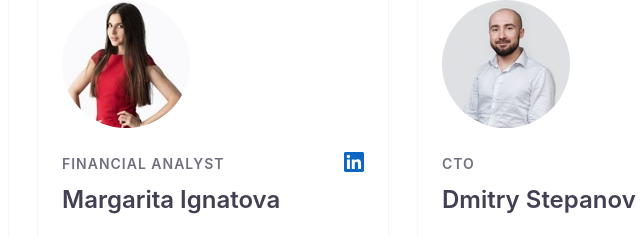
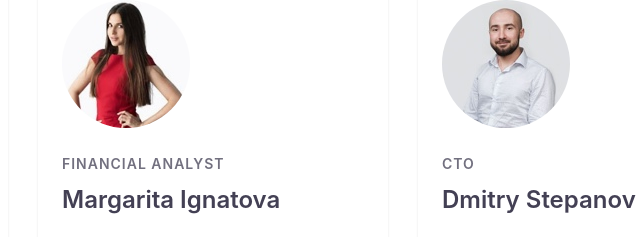
Before and after one commit to fnajer/token, a Gatsby site: page / in a window 1280 px wide. Shown: the part 4328-4565 px from the top of the page, 432-1072 px from the left. Built offline with nearby package versions, Linux system fonts and the light colour scheme; Gatsby itself is replaced by a stand-in of ours.

```diff
--- a/src/modules/Team/components/Card/index.js
+++ b/src/modules/Team/components/Card/index.js
@@ -69,7 +69,7 @@
       <Photo mobile={mobile} src={mobile ? item.imageMobile : item.image} />
       <Row mobile={mobile} margin={true}>
         <PersonPosition>{item.position}</PersonPosition>
-        <InstagramIcon withParent="a" href={item.instagram} bgColor="#0c66c2" />
+        {item.instagram && <InstagramIcon withParent="a" href={item.instagram} bgColor="#0c66c2" />}
       </Row>
       <Heading theme={themes.DARK} size={mobile ? headingSizes.SMALL : headingSizes.MEDIUM}>{item.name}</Heading>
       <Row flexColumn={true}>
--- a/src/shared/constants/persons.js
+++ b/src/shared/constants/persons.js
@@ -33,7 +33,7 @@
         position: <FormattedMessage id="team.member1.specialization" />,
         name: <FormattedMessage id="team.member1.name" />,
         description: <FormattedMessage id="team.member1.description" />,
-        instagram: 'https://instagram.com',
+        instagram: 'https://www.linkedin.com/in/anatoliy-berdnikov/',
       },
       {
         image: MargaritaPhoto,
@@ -41,7 +41,7 @@
         position: <FormattedMessage id="team.member2.specialization" />,
         name: <FormattedMessage id="team.member2.name" />,
         description: <FormattedMessage id="team.member2.description" />,
-        instagram: 'https://instagram.com',
+        instagram: '',
       },
       {
         image: DmitryPhoto,
@@ -49,7 +49,7 @@
         position: <FormattedMessage id="team.member3.specialization" />,
         name: <FormattedMessage id="team.member3.name" />,
         description: <FormattedMessage id="team.member3.description" />,
-        instagram: 'https://instagram.com',
+        instagram: 'https://www.linkedin.com/in/dmitriy-stepanov-002a2a149/',
       },
       {
         image: NikitaPhoto,
@@ -57,7 +57,7 @@
         position: <FormattedMessage id="team.member4.specialization" />,
         name: <FormattedMessage id="team.member4.name" />,
         description: <FormattedMessage id="team.member4.description" />,
-        instagram: 'https://instagram.com',
+        instagram: 'https://cz.linkedin.com/in/veremeev',
       },
       {
         image: PetruPhoto,
@@ -65,7 +65,7 @@
         position: <FormattedMessage id="team.member5.specialization" />,
         name: <FormattedMessage id="team.member5.name" />,
         description: <FormattedMessage id="team.member5.description" />,
-        instagram: 'https://instagram.com',
+        instagram: 'https://www.linkedin.com/in/petru-bantis-4a50b577/',
       },
       {
         image: LeonovaPhoto,
@@ -73,7 +73,7 @@
         position: <FormattedMessage id="team.member6.specialization" />,
         name: <FormattedMessage id="team.member6.name" />,
         description: <FormattedMessage id="team.member6.description" />,
-        instagram: 'https://instagram.com',
+        instagram: '',
       },
       {
         image: RobertPhoto,
@@ -81,7 +81,7 @@
         position: <FormattedMessage id="team.member7.specialization" />,
         name: <FormattedMessage id="team.member7.name" />,
         description: <FormattedMessage id="team.member7.description" />,
-        instagram: 'https://instagram.com',
+        instagram: '',
       },
 
     ]
```
